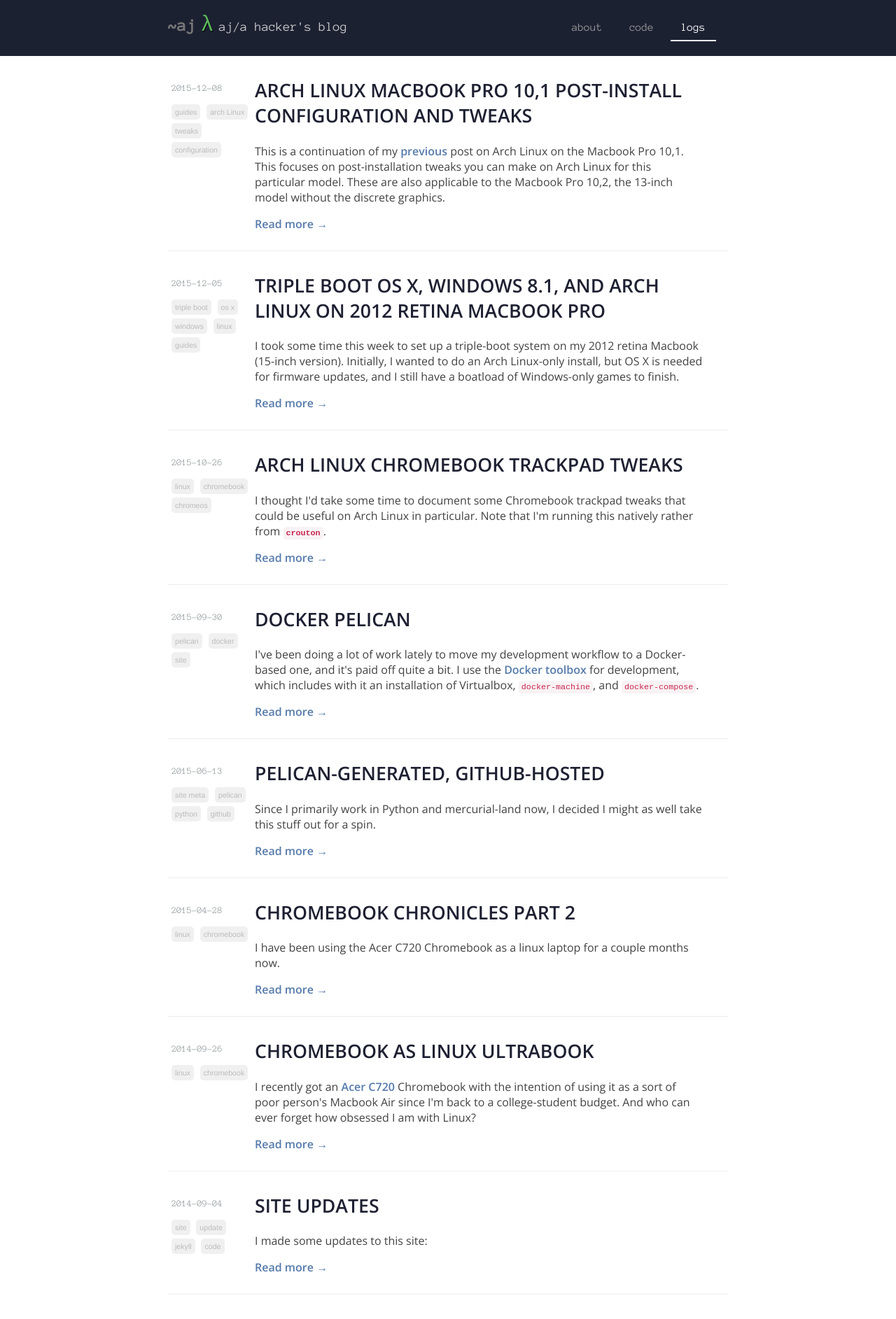
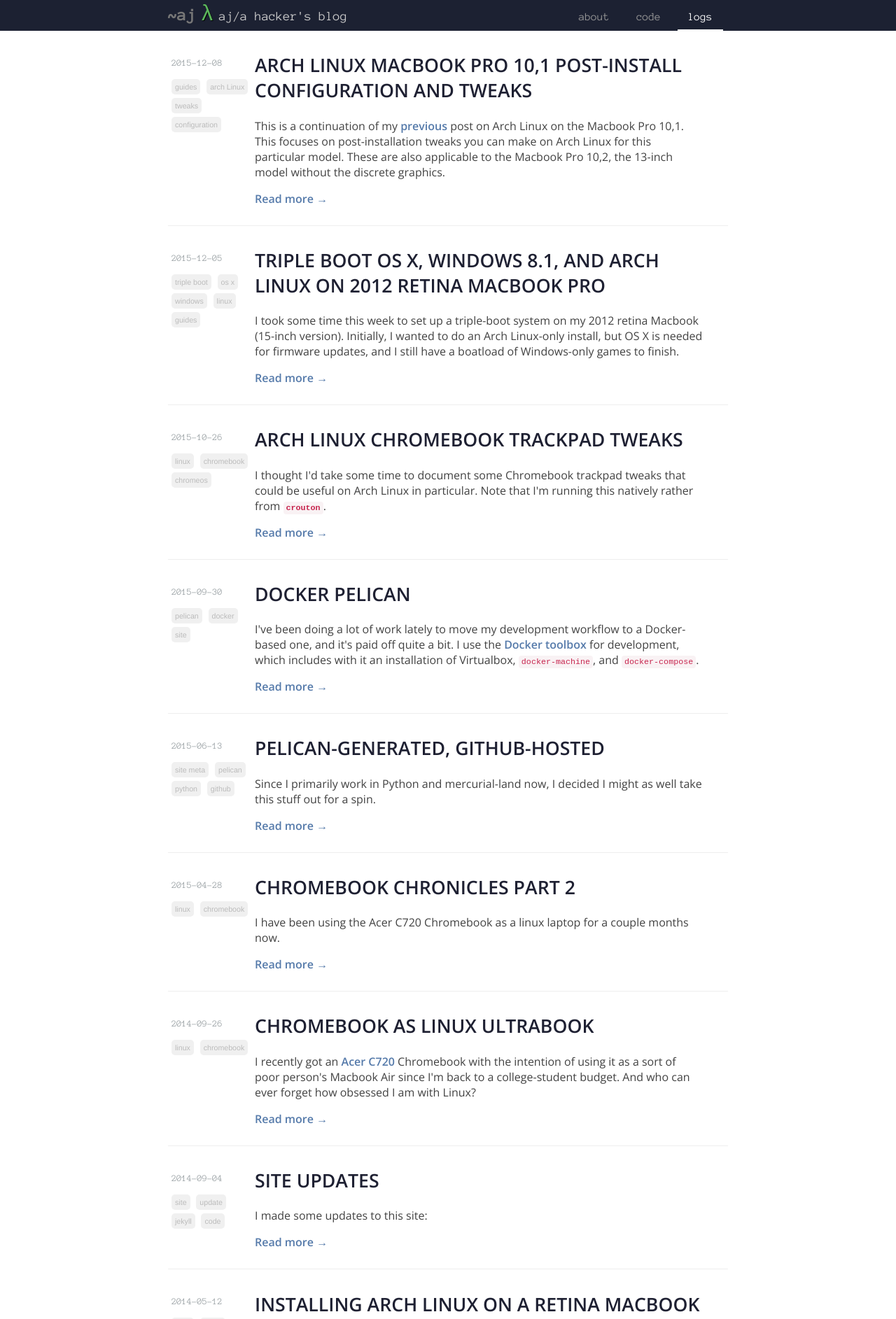
Before and after one commit to bitjockey42/astrohckr.github.io, a Jekyll site: the page built from index.md, in a window 1280 px wide. Shown: the top 1885 px of the page at 70% size. Built offline with Jekyll 4.4.1, drawn with Linux system fonts in a browser that asks for light colours; some web fonts are replaced.

Commit message:
Deal with CSS

```diff
--- a/_includes/nav.html
+++ b/_includes/nav.html
@@ -1,6 +1,5 @@
-<nav>
-  <div class="nav">
-    <ul class="nav-ul">
+<nav class="nav">
+    <ul>
       {% for site_page in site.pages %}
         {% unless site_page.exclude_from_nav %}
           <li>
@@ -11,7 +10,5 @@
           </li>
         {% endunless %}
       {% endfor %}
-
     </ul>
-  </div>
 </nav>
--- a/assets/stylesheets/base.css
+++ b/assets/stylesheets/base.css
@@ -1,4 +1,7 @@
-body {
-    padding: 0;
-    margin: 0 auto;
+body,
+div,
+body div,
+nav {
+  padding: 0;
+  margin: 0 auto;
 }
--- a/assets/stylesheets/nav.css
+++ b/assets/stylesheets/nav.css
@@ -1,14 +1,19 @@
 .nav {
     text-align: right;
-    padding: 5px 10px;
 }
 
-.nav-ul {
-    padding-left: 0;
+.nav ul {
+    padding: 0;
+    margin: 0;
     list-style-type: none;
 }
 
-.nav-ul li {
+.nav li {
+    padding: 0;
+    margin: 0;
+}
+
+.nav ul li {
     display: inline;
 }
 
```
Also changed, not shown: tags/arch-linux.html (added, +9 -0 lines), tags/configuration.html (added, +9 -0 lines), tags/tweaks.html (added, +9 -0 lines).
